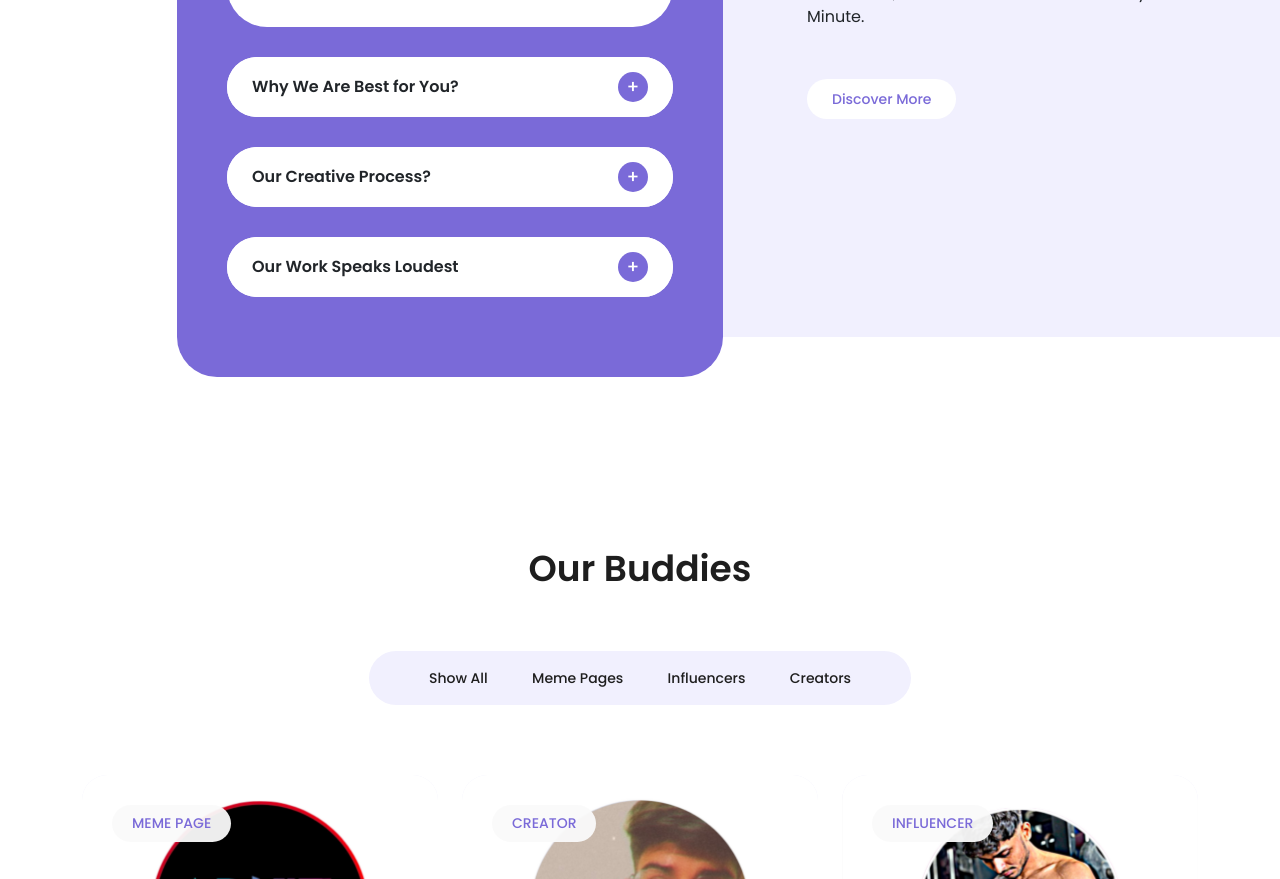
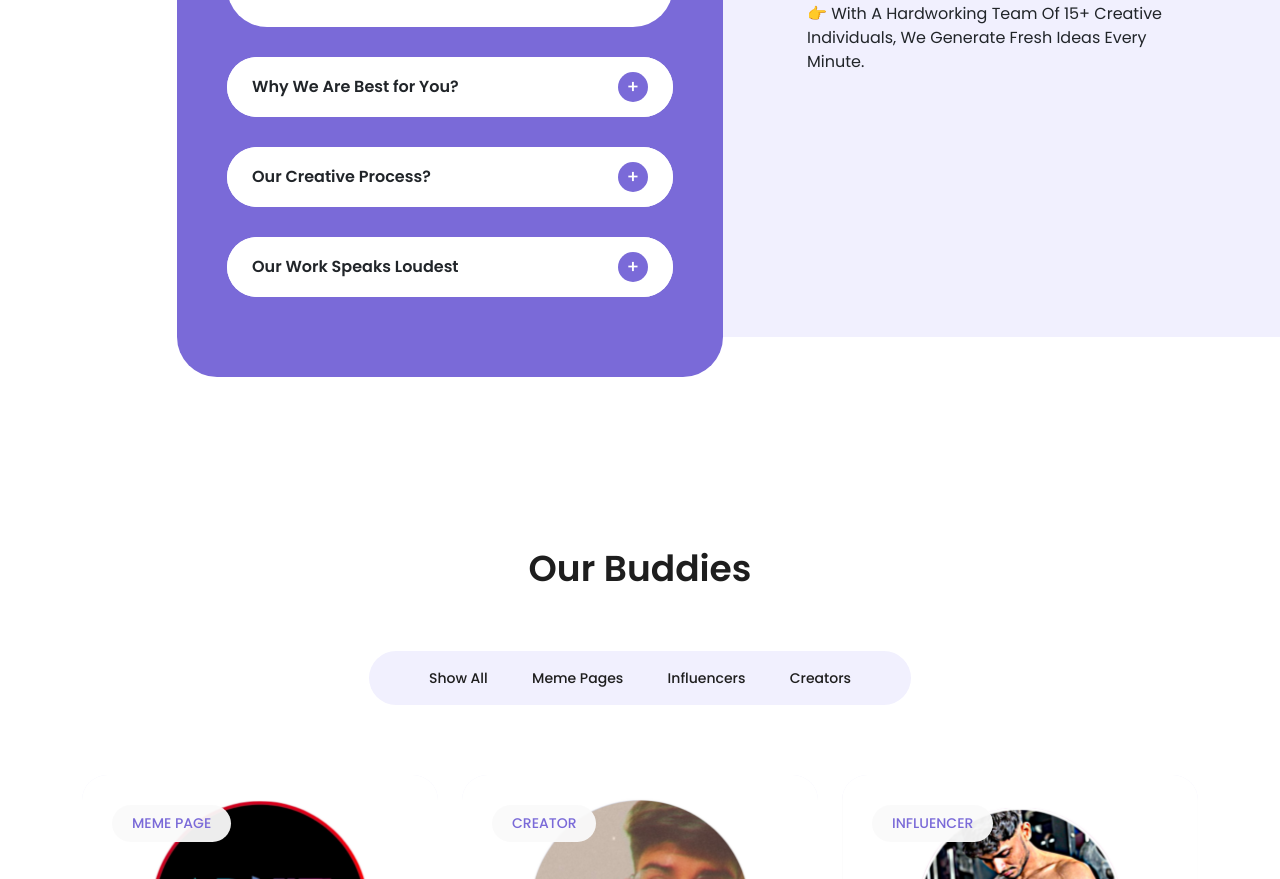
Before and after one commit to anmoljaiswal18/mediabross, a website: page index.html in a window 1280 px wide. Shown: the part 2239-3118 px from the top of the page. Drawn offline with nearby package versions, Linux system fonts and the light colour scheme.

Commit message:
contact correct

```diff
--- a/index.html
+++ b/index.html
@@ -256,9 +256,6 @@ https://templatemo.com/tm-586-scholar
               <li style="margin-bottom: 10px;">👉 300+ Successful Campaigns With Our In-depth Experience In Meme Marketing.</li>
               <li>👉 With A Hardworking Team Of 15+ Creative Individuals, We Generate Fresh Ideas Every Minute.</li>
             </ul>
-            <div class="main-button">
-              <a href="#">Discover More</a>
-            </div>
           </div>
         </div>
       </div>
```
